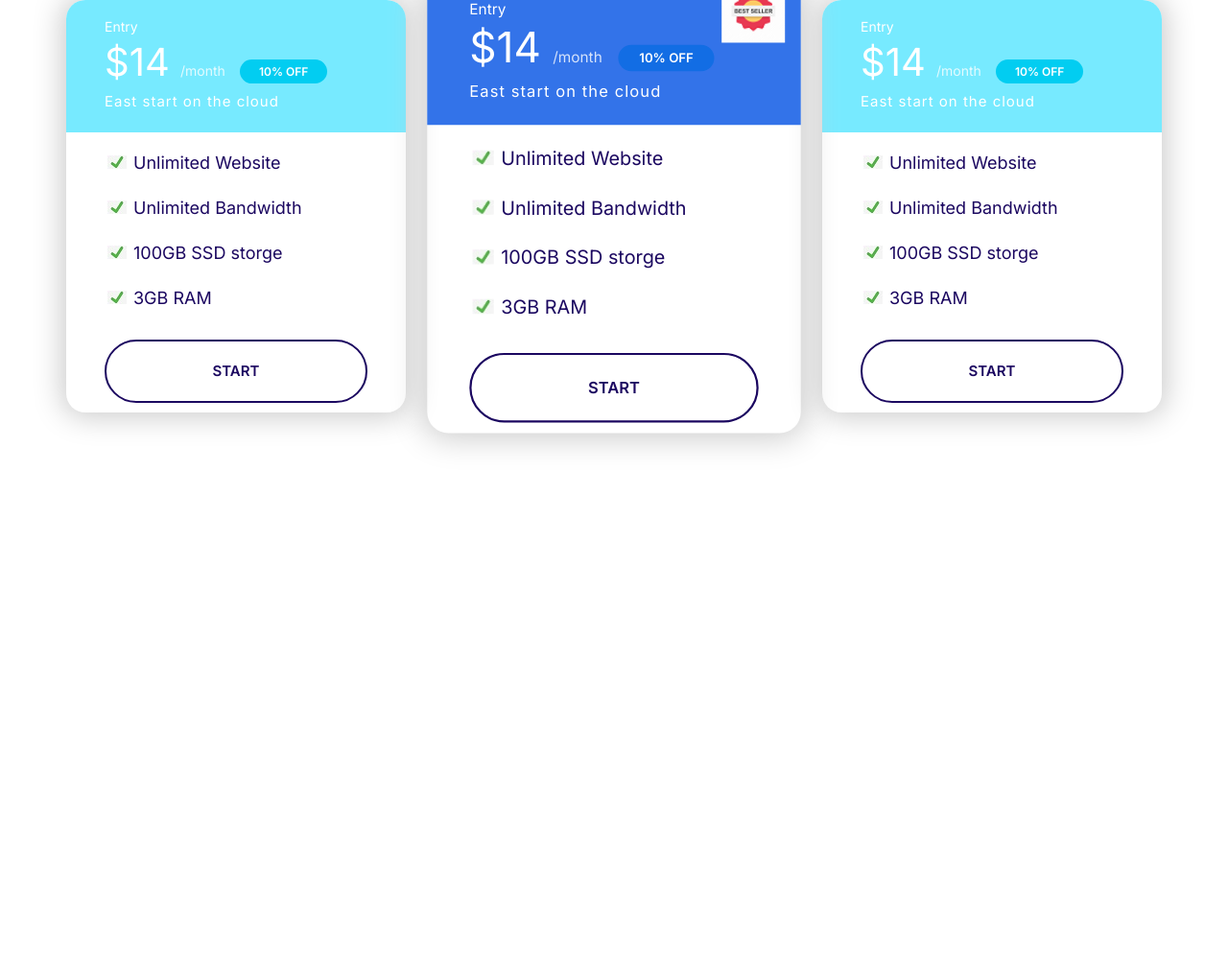
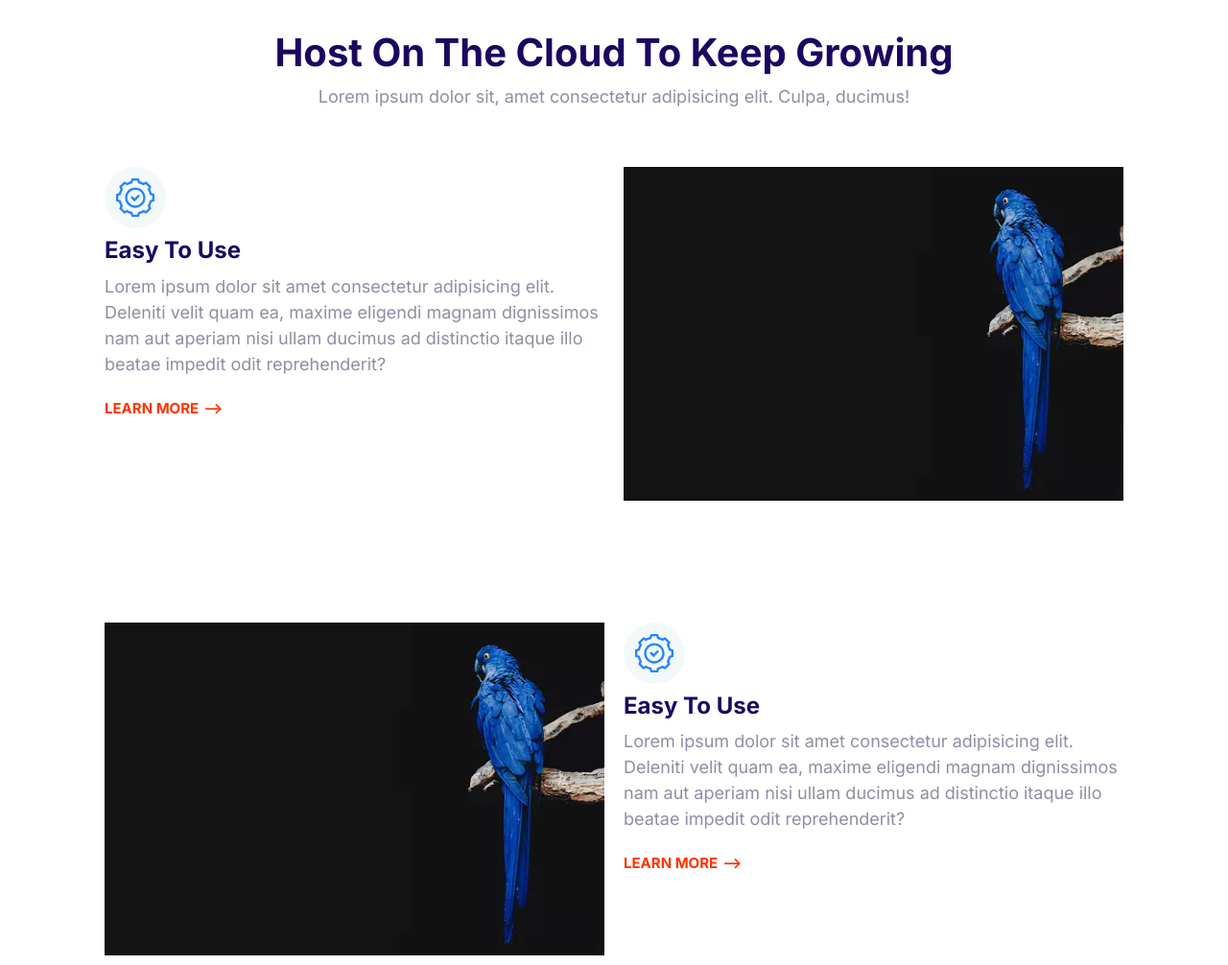
Before and after one commit to arshamDev/ArshamDev, a plain HTML site: page index.html in a window 1280 px wide. Shown: the whole page at 96% size. Before the commit the page ends 800 px from the top, so only its background shows below. Drawn offline with Linux system fonts and the light colour scheme.

Commit message:
Build the Feature components.

```diff
--- a/css/styles.css
+++ b/css/styles.css
@@ -48,6 +48,7 @@ a {
 }
 .block {
   display: block;
+  padding: 0 4rem;
 }
 .block--dark {
   background: #000;
@@ -641,3 +642,23 @@ a {
   max-width: 500px;
   margin: 0 auto;
 }
+/* Feature */
+.feature {
+  gap: 4rem 2rem;
+  margin: 12rem 0;
+}
+.feature__heading {
+  margin: 1rem 0;
+  text-transform: capitalize;
+}
+.feature__image {
+  width: 100%;
+}
+.feature:first-of-type {
+  margin-top: 6rem;
+}
+@media screen and (min-width: 768px) {
+  .feature:nth-of-type(even) .feature__content {
+    order: 2;
+  }
+}
--- a/index.html
+++ b/index.html
@@ -15,69 +15,84 @@
     <title>Document</title>
   </head>
   <body>
-    <section class="block container block-plans">
-      <div class="grid grid--1X3">
-        <div class="plan">
-          <div class="card card--secondary">
-            <header class="card__header">
-              <h3 class="plan__name">Entry</h3>
-              <span class="plan__price">$14 </span>
-              <span class="plan__billing_cycle">/month</span>
-              <span class="badge badge--secondary badge--small">10% OFF</span>
-              <span class="plan__description">East start on the cloud</span>
-            </header>
-            <div class="card__body">
-              <ul class="list list--tick">
-                <li class="list__item">Unlimited Website</li>
-                <li class="list__item">Unlimited Bandwidth</li>
-                <li class="list__item">100GB SSD storge</li>
-                <li class="list__item">3GB RAM</li>
-              </ul>
-              <butoon class="btn btn--outline btn--block">Start</butoon>
-            </div>
-          </div>
+    <section class="block container">
+      <header class="block__header">
+        <h2>Host On The Cloud To Keep Growing</h2>
+        <p>
+          Lorem ipsum dolor sit, amet consectetur adipisicing elit. Culpa,
+          ducimus!
+        </p>
+      </header>
+      <article class="grid grid--1X2 feature">
+        <div class="feature__content">
+          <span class="icon-container">
+            <svg class="icon icon--primary">
+              <use xlink:href="images/sprite.svg#easy"></use>
+            </svg>
+          </span>
+          <h3 class="feature__heading">Easy to use</h3>
+          <p>
+            Lorem ipsum dolor sit amet consectetur adipisicing elit. Deleniti
+            velit quam ea, maxime eligendi magnam dignissimos nam aut aperiam
+            nisi ullam ducimus ad distinctio itaque illo beatae impedit odit
+            reprehenderit?
+          </p>
+          <a href="#" class="link-arrow">Learn more</a>
         </div>
-        <div class="plan plan--popular">
-          <div class="card card--primary">
-            <header class="card__header">
-              <h3 class="plan__name">Entry</h3>
-              <span class="plan__price">$14 </span>
-              <span class="plan__billing_cycle">/month</span>
-              <span class="badge badge--primary badge--small">10% OFF</span>
-              <span class="plan__description">East start on the cloud</span>
-            </header>
-            <div class="card__body">
-              <ul class="list list--tick">
-                <li class="list__item">Unlimited Website</li>
-                <li class="list__item">Unlimited Bandwidth</li>
-                <li class="list__item">100GB SSD storge</li>
-                <li class="list__item">3GB RAM</li>
-              </ul>
-              <butoon class="btn btn--outline btn--block">Start</butoon>
-            </div>
-          </div>
+        <picture>
+          <source
+            type="image/webp"
+            srcset="
+              ./images/heroImage@1x.webp 1x,
+              ./images/heroImage@2x.webp 2x
+            "
+          />
+          <source
+            type="image/png"
+            srcset="./images/heroImage@1x.png 1x, ./images/heroImage@2x.png 2x"
+          />
+          <img
+            class="feature__image"
+            src="./images/heroImage.jpg"
+            alt="this is features image"
+          />
+        </picture>
+      </article>
+      <article class="grid grid--1X2 feature">
+        <div class="feature__content">
+          <span class="icon-container">
+            <svg class="icon icon--primary">
+              <use xlink:href="images/sprite.svg#easy"></use>
+            </svg>
+          </span>
+          <h3 class="feature__heading">Easy to use</h3>
+          <p>
+            Lorem ipsum dolor sit amet consectetur adipisicing elit. Deleniti
+            velit quam ea, maxime eligendi magnam dignissimos nam aut aperiam
+            nisi ullam ducimus ad distinctio itaque illo beatae impedit odit
+            reprehenderit?
+          </p>
+          <a href="#" class="link-arrow">Learn more</a>
         </div>
-        <div class="plan">
-          <div class="card card--secondary">
-            <header class="card__header">
-              <h3 class="plan__name">Entry</h3>
-              <span class="plan__price">$14 </span>
-              <span class="plan__billing_cycle">/month</span>
-              <span class="badge badge--secondary badge--small">10% OFF</span>
-              <span class="plan__description">East start on the cloud</span>
-            </header>
-            <div class="card__body">
-              <ul class="list list--tick">
-                <li class="list__item">Unlimited Website</li>
-                <li class="list__item">Unlimited Bandwidth</li>
-                <li class="list__item">100GB SSD storge</li>
-                <li class="list__item">3GB RAM</li>
-              </ul>
-              <butoon class="btn btn--outline btn--block">Start</butoon>
-            </div>
-          </div>
-        </div>
-      </div>
+        <picture>
+          <source
+            type="image/webp"
+            srcset="
+              ./images/heroImage@1x.webp 1x,
+              ./images/heroImage@2x.webp 2x
+            "
+          />
+          <source
+            type="image/png"
+            srcset="./images/heroImage@1x.png 1x, ./images/heroImage@2x.png 2x"
+          />
+          <img
+            class="feature__image"
+            src="./images/heroImage.jpg"
+            alt="this is features image"
+          />
+        </picture>
+      </article>
     </section>
   </body>
   <script src="./js/main.js"></script>
```
